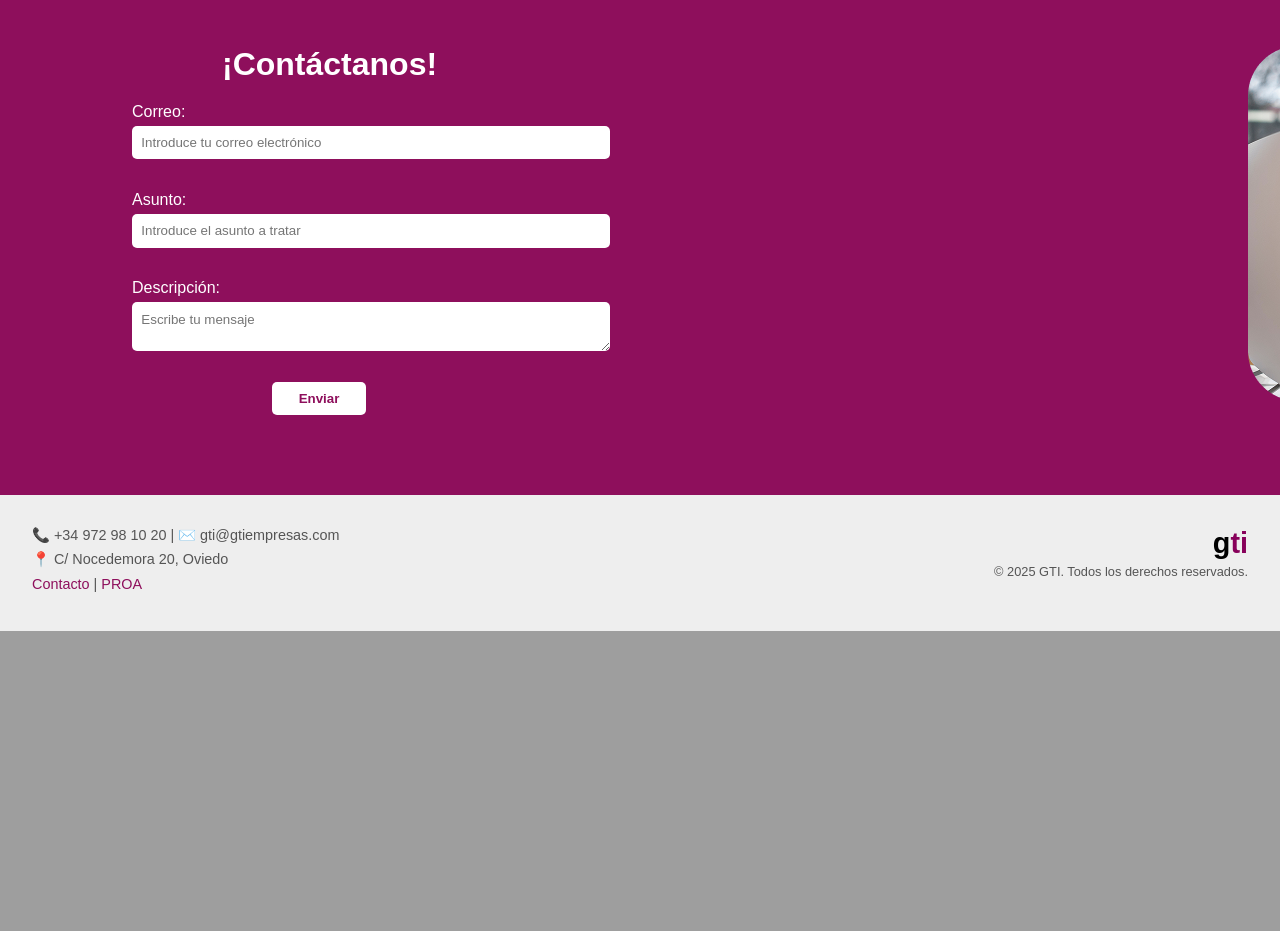
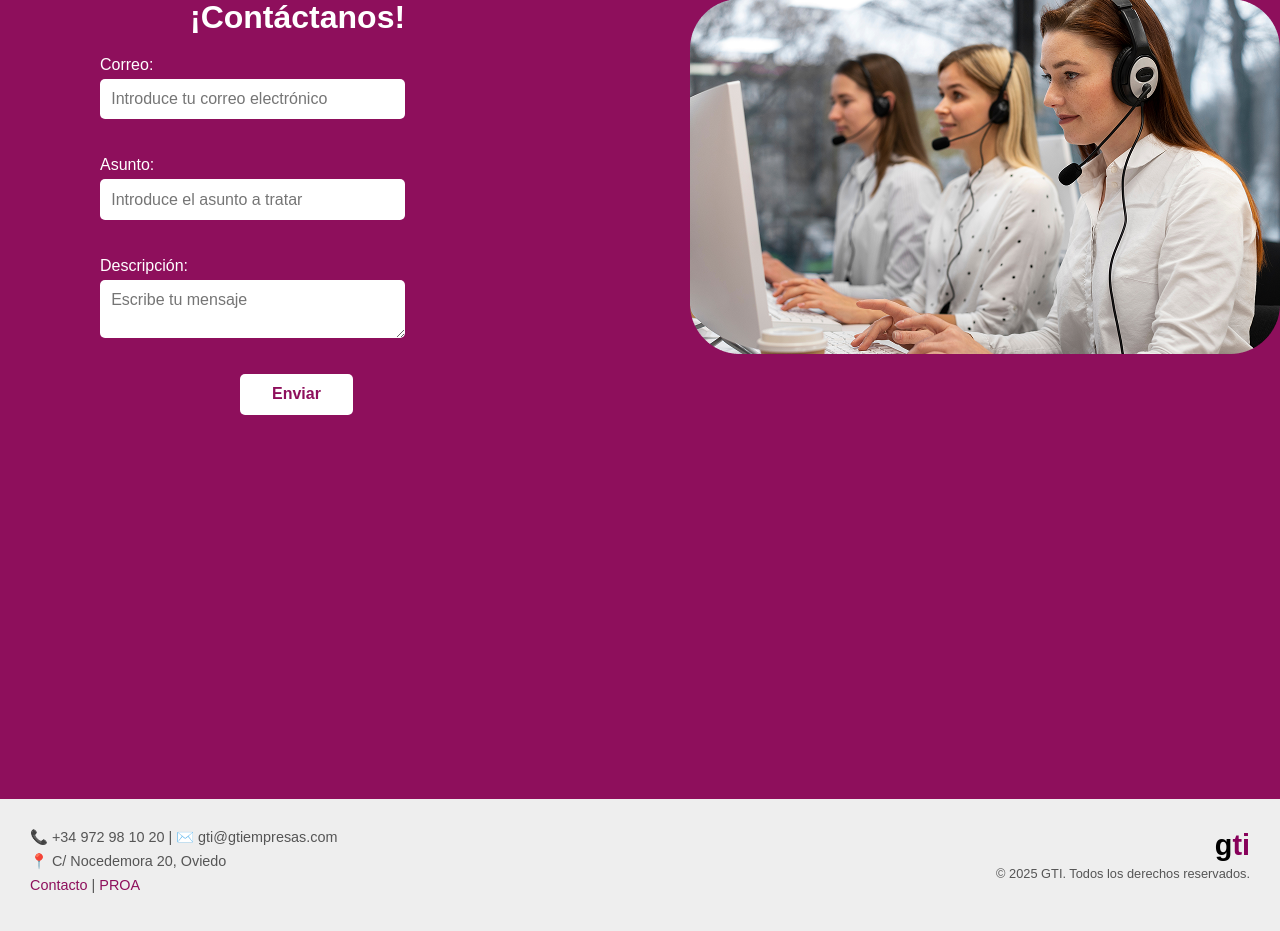
Before and after one commit to mrodalv12/proyecto, a PHP site: page / in a window 1280 px wide. Shown: the part 801-1732 px from the top of the page. Before the commit the page ends 1432 px from the top, so only its background shows below. Run offline with PHP 8.4, Linux system fonts and the light colour scheme.

Commit message:
la primera seccion de la landing con variables, comentada y el css optimizado

```diff
--- a/src/app/includes/headerGTI.php
+++ b/src/app/includes/headerGTI.php
@@ -1,3 +1,5 @@
+<!--ignoren los enlaces resaltados en amarillo, eso es asi-->
+
 <header class="header">
     <a href="index.php" class="logo">
         <span class="g">g</span><span class="ti">ti</span>
--- a/src/css/Footer_Header_Noregistrado.css
+++ b/src/css/Footer_Header_Noregistrado.css
@@ -5,7 +5,7 @@
     display: flex;
     justify-content: space-between;
     align-items: center;
-    padding: 1rem 2rem;
+    padding: 17px 32px;
     background-color: white;
 }
 
@@ -58,7 +58,7 @@ nav a:hover::after {
 
 footer {
     background: #eee;
-    padding: 2em;
+    padding: 30px;
 }
 
 .footer-container {
--- a/src/css/Footer_Header_Registrado.css
+++ b/src/css/Footer_Header_Registrado.css
@@ -4,7 +4,7 @@
     display: flex;
     justify-content: space-between;
     align-items: center;
-    padding: 1rem 2rem;
+    padding: 17px 32px;
     background-color: white;
 }
 
--- a/src/css/LandingPage_No registrado.css
+++ b/src/css/LandingPage_No registrado.css
@@ -1,83 +1,119 @@
-* {
-    box-sizing: border-box;
-    margin: 0;
-    padding: 0;
-    font-family: 'Martel Sans', sans-serif;
+/* region --- RESET --- */
+* { margin: 0; padding: 0; }
+*, *::before, *::after { box-sizing: border-box; }
+
+body { min-height: 100dvh; }
+input, button, textarea, select { font: inherit; }
+
+p { text-wrap: pretty; }
+h1, h2, h3, h4, h5, h6 { text-wrap: balance; }
+
+img, video, svg { height: auto; max-width: 100%; }
+
+@media (prefers-reduced-motion: reduce)  {
+    *, *::before, *::after {
+        animation-duration: 0.01ms !important;
+        animation-iteration-count: 1 !important;
+        transition-duration: 0.01ms !important;
+        scroll-behavior: auto !important;
+        transition: none;
+    }
 }
 
+a { color: inherit; }
+/* endregion */
+/* region --- GENERAL --- */
+/*variables*/
+:root{
+    --color_del_fondo_claro: #f5f5f5;
+    --color_del_fondo_oscuro: #8e0f5c;
+    --color_de_letra: #333;
+    --color_boton_oscuro: #e6007e;
+    --color_boton_oscuro_hover: #c3006b;
+    --color_letra_fondoOscuro: #fff;
+    --pesodefuente_para_botones: bold;
+    --tipografia_de_la_pagina: "Martel Sans";
+    --tamano_fuente_h1: 2em;
+    --tamano_fuente_p: 17px;
+    --sombra_boton: 0 4px 10px rgba(0, 0, 0, 0.2);
+    --border_radius_general: 10px;
+    --tamano_completo_header: 67px;
+    --padding_botones: 12px 24px;
+    --padding_grande: 32px;
+    --padding_pequeno: 16px;
+}
+/*fin de las variables*/
+
 body {
-    background-color: #f5f5f5;
-    color: #333;
+    background-color: var(--color_del_fondo_claro);
+    color: var(--color_de_letra);
+    font-family: var(--tipografia_de_la_pagina), sans-serif;
+}
+/* endregion */
+
+/* region ---Primera seccion de landing---*/
+/* contenido del main */
+.hero {
+    display: flex;
+    flex-direction: column;
+    justify-content: center;
+    align-items: center;
+    background: url('https://images.unsplash.com/photo-1499951360447-b19be8fe80f5') no-repeat center center/cover;
+    height: calc(100vh - var(--tamano_completo_header));
+    text-align: center;
+    color: var(--color_letra_fondoOscuro);
+    box-sizing: border-box;
+}
+
+.hero>div.hero-content {
+    width: 50%;
+    background-color: rgba(0, 0, 0, 0.5);
+    padding: var(--padding_grande);
+    border-radius: var(--border_radius_general);
 
 }
 
-/* Fondo y texto */
-.hero {
-    background: url('https://images.unsplash.com/photo-1499951360447-b19be8fe80f5') no-repeat center center/cover;
-    padding: 15.7em 2em;
-    text-align: center;
-    color: white;
-}
-
-.hero-content {
-    background-color: rgba(0, 0, 0, 0.5);
-    padding: 2em;
-    border-radius: 10px;
-    display: inline-block;
-}
-
 .hero h1 {
-    font-size: 2em;
-    color: #fff;
+    font-size: var(--tamano_fuente_h1);
+    color: var(--color_letra_fondoOscuro);
 }
 
 .hero p {
-    margin: 1em 0;
-    font-size: 1.1em;
+    margin: 16px 0;
+    font-size: var(--tamano_fuente_p);
 }
 
-.hero button {
-    background-color: #8e0f5c;
-    color: white;
-    border: none;
-    padding: 0.8em 2em;
-    border-radius: 5px;
-    font-size: 1em;
-    cursor: pointer;
-}
+/* Boton registro (CTA) */
 
-/* BotÃ³n registro (CTA) */
 .registro {
     display: inline-block;
-    background-color: #e6007e;
-    color: white;
-    padding: 12px 24px;
-    border-radius: 8px;
+    background-color: var(--color_boton_oscuro);
+    color: var(--color_letra_fondoOscuro);
+    padding: var(--padding_botones);
+    border-radius: var(--border_radius_general);
     text-decoration: none;
-    font-weight: bold;
+    font-weight: var(--pesodefuente_para_botones);
     transition: background-color 0.3s ease;
-    box-shadow: 0 4px 10px rgba(0, 0, 0, 0.2);
+    box-shadow: var(--sombra_boton);
 }
 
 .registro:hover {
-    background-color: #c3006b;
+    background-color: var(--color_boton_oscuro_hover);
 }
-
-
+/* endregion */
+/* region ---segunda seccion de landing (contacto)---*/
 /* Contacto */
 .contacto {
+    box-sizing: border-box;
     display: flex;
     justify-content: space-between;
-    padding: 5em 2em;
-    background-color: #8e0f5c;
-    color: white;
+    height: 100vh;
+    background-color: var(--color_del_fondo_oscuro);
+    color: var(--color_letra_fondoOscuro);
     img{
-        position: fixed;
         width: 590px;
         height: 355px;
     }
-
-
     .formulario {
         flex: 0.5;
         margin-right: 10em;
@@ -127,9 +163,10 @@ body {
         scroll-behavior: smooth;
     }
 }
-
+/* endregion */
+/* region ---mensaje de contacto---*/
 /* Mensaje contacto*/
-.mensaje {
+.mensaje{
     position: fixed;
     top: 20px;
     right: 20px;
@@ -158,7 +195,9 @@ body {
 .mensaje.error {
     background-color: #dc5360;
 }
+/* endregion */
 
+/* region ---@media---*/
 @media (max-width: 600px) {
 
     .hero {
@@ -237,3 +276,4 @@ body {
         text-align: left;
     }
 }
+/* endregion */
```
